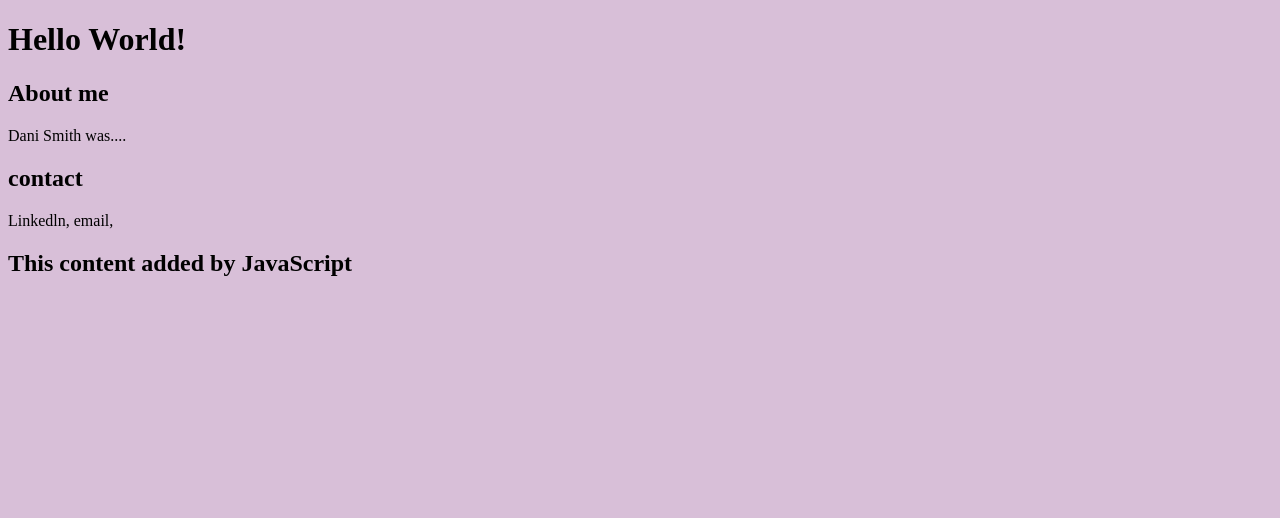
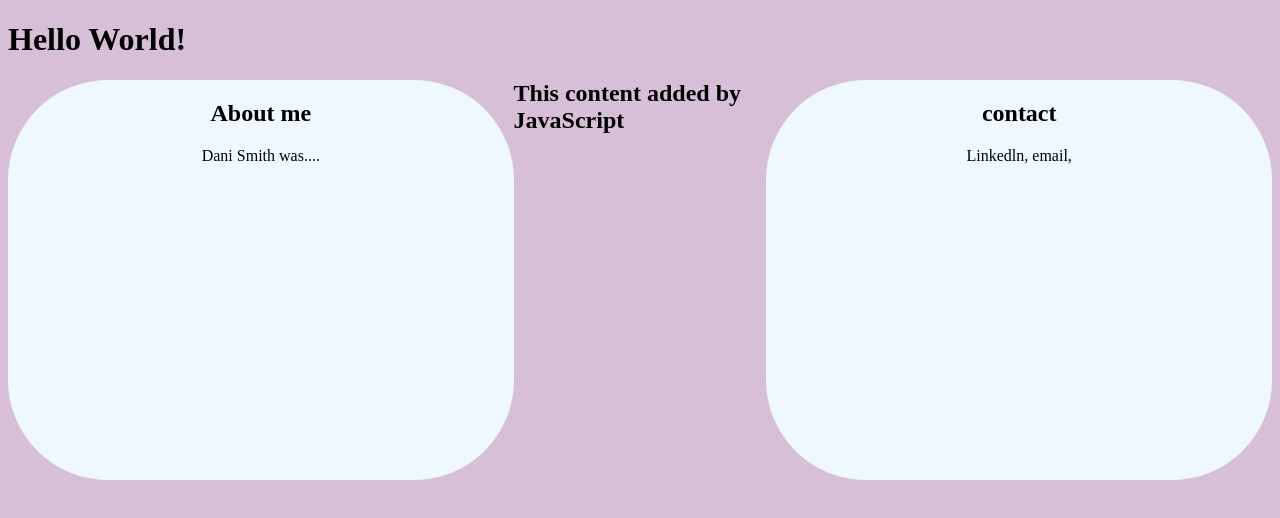
Before and after one commit to danisuesmith/dani-personal-website, a plain HTML site: page index.html in a window 1280 px wide. Drawn offline with Linux system fonts and the light colour scheme.

Commit message:
design ideas and outline

```diff
--- a/style.css
+++ b/style.css
@@ -1,3 +1,21 @@
 body {
   background: thistle;
 }
+.about {
+  padding: block;
+  float: left;
+  border-radius: 100px;
+  background-color: aliceblue;
+  text-align: center;
+  width: 40%;
+  height: 400px;
+}
+.contact {
+  padding: block;
+  float: right;
+  border-radius: 100px;
+  background-color: aliceblue;
+  text-align: center;
+  width: 40%;
+  height: 400px;
+}
```
